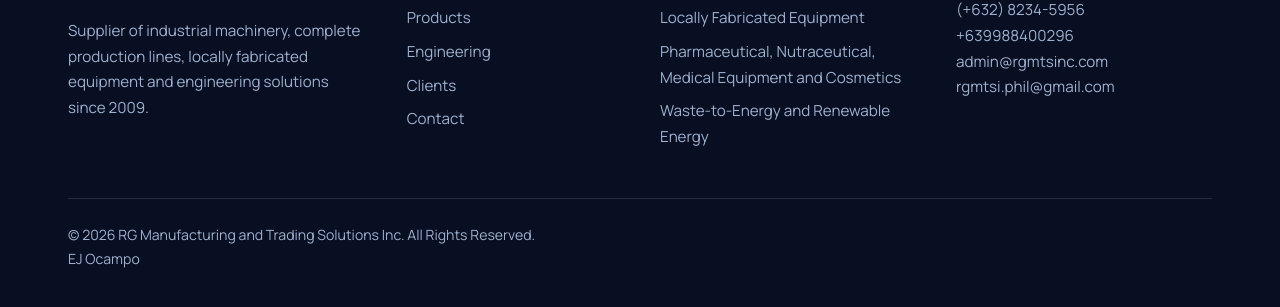
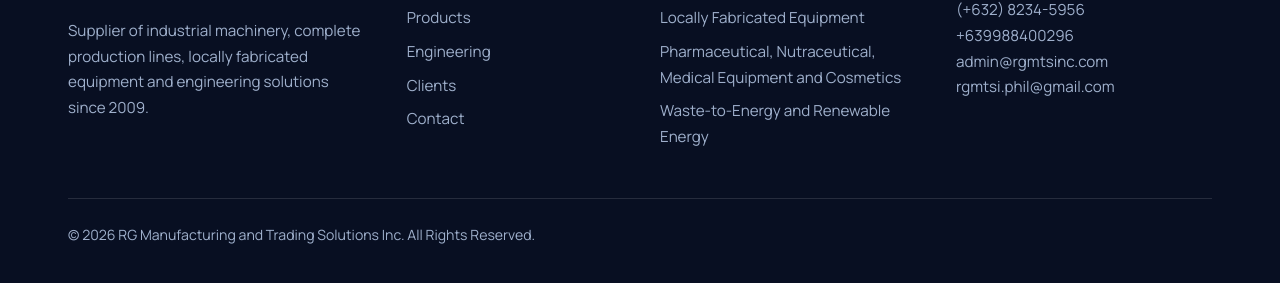
Before and after one commit to rgadmn1/newwesbite, a plain HTML site: page index.html in a window 1280 px wide. Shown: the part 8971-9278 px from the top of the page. After the commit the page ends 9254 px from the top, so only its background shows below. Drawn offline with Linux system fonts and the light colour scheme.

Commit message:
Update index.html

```diff
--- a/index.html
+++ b/index.html
@@ -130,7 +130,7 @@ footer ul{list-style:none;padding:0;margin:0;display:grid;gap:8px}.fg{display:gr
 <div><h3>Quick links</h3><ul><li><a href="#about">About</a></li><li><a href="#products">Products</a></li><li><a href="#services">Engineering</a></li><li><a href="#clients">Clients</a></li><li><a href="#contact">Contact</a></li></ul></div>
 <div><h3>Product categories</h3><ul id="fc"></ul></div>
 <div><h3>Contact</h3><p>Taytay, Rizal, Philippines<br>(+632) 8234-5956<br>+639988400296<br>admin@rgmtsinc.com<br>rgmtsi.phil@gmail.com</p></div>
-</div><div class="copy">© 2026 RG Manufacturing and Trading Solutions Inc. All Rights Reserved.<br>EJ Ocampo</div></div></footer>
+</div><div class="copy">© 2026 RG Manufacturing and Trading Solutions Inc. All Rights Reserved.</div></div></footer>
 
 
 <script>
```
